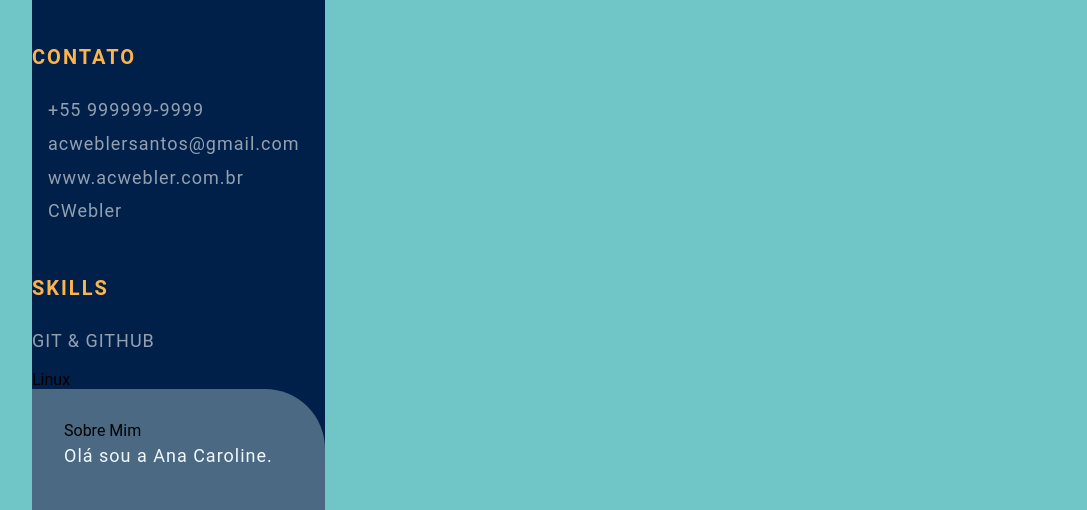
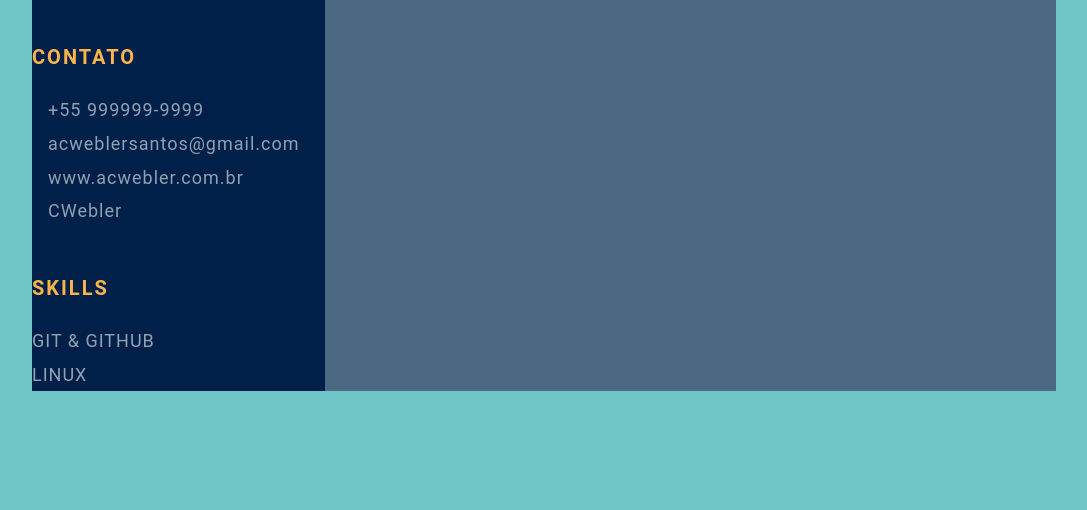
Before and after one commit to CWebler/CWebler.github.io, a plain HTML site: page index.html in a window 1280 px wide. Shown: the part 442-952 px from the top of the page, without its empty margins (96-1183 px from the left). After the commit the page ends 865 px from the top, so only its background shows below. Drawn offline with Linux system fonts and the light colour scheme; files whose address does not match are found by name.

Commit message:
enviar index.html

```diff
--- a/index.html
+++ b/index.html
@@ -32,9 +32,10 @@
                     <p class="left-title">Skills</p>
                     <ul>
                         <li><p>Git & GitHub</p></li>
-                        <li><p></p>Linux</li>
+                        <li><p>Linux</p></li>
                     </ul>
                 </div>
+            </section>
             </section>
             <section class="right-section">
                 <div class="right-section-contents">
```
